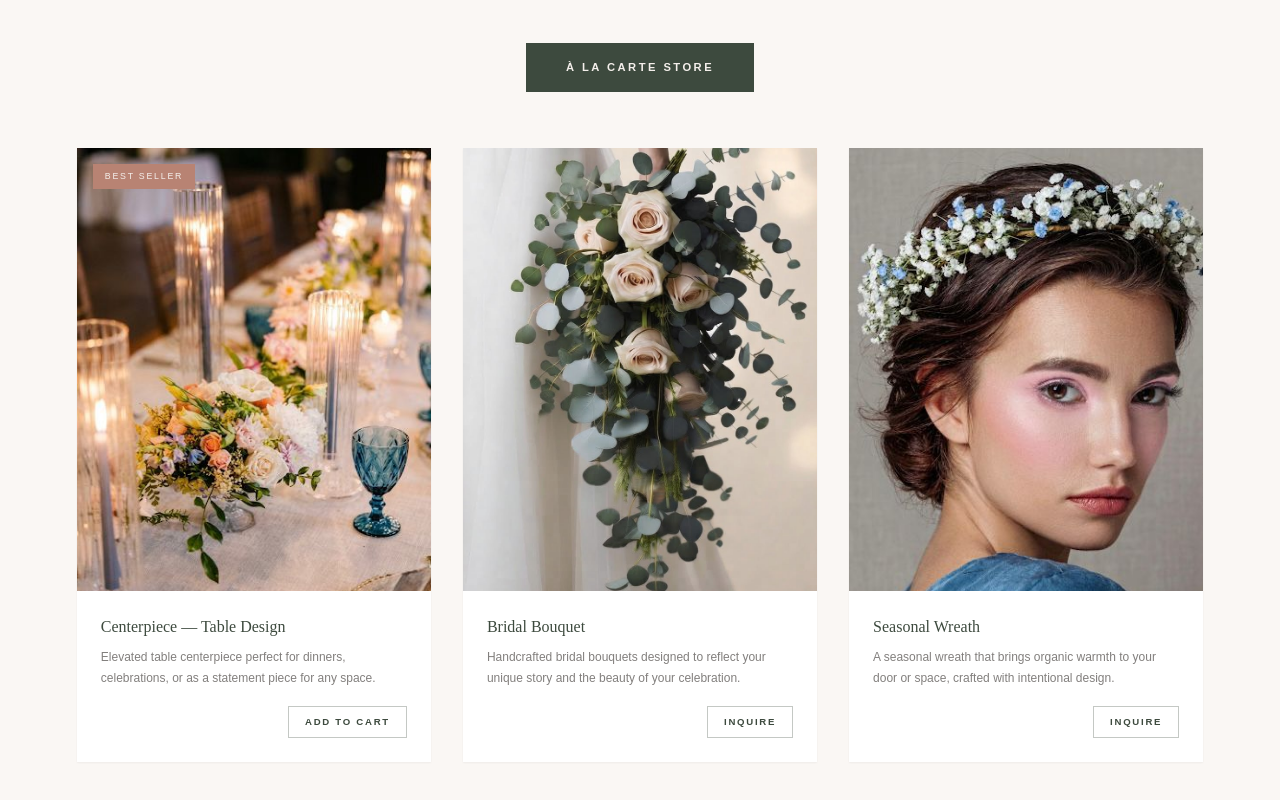
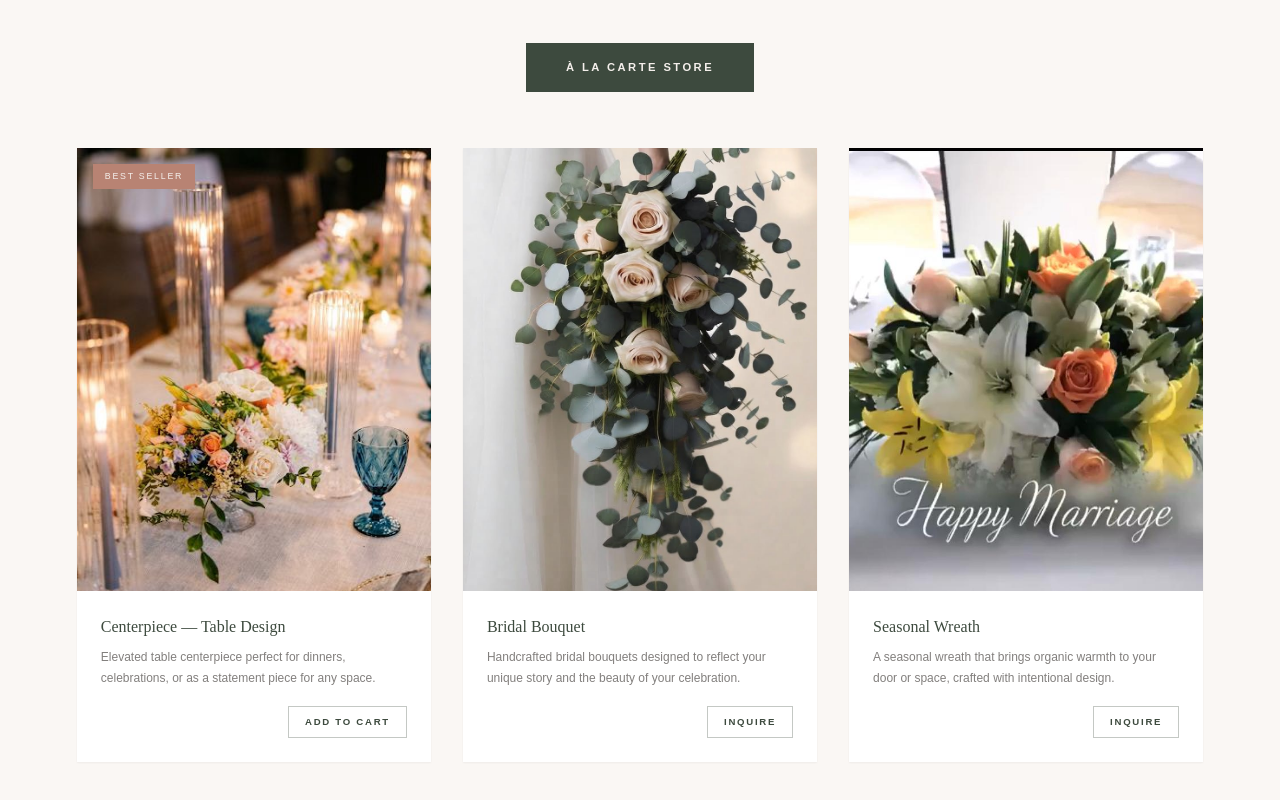
Before and after one commit to Omnix-Solution-Inc/wildflower, a Next.js app: page / in a window 1280 px wide. Shown: the part 4860-5660 px from the top of the page. Built offline with nearby package versions, Linux system fonts and the light colour scheme.

Commit message:
Reemplazar foto 3 (Corona Estacional) en À La Carte Store con nuevo centro de mesa real 'Happy Marriage'

```diff
--- a/src/components/landing/Shop.tsx
+++ b/src/components/landing/Shop.tsx
@@ -24,7 +24,7 @@ const products = [
     inquire: true,
   },
   {
-    img: '/gallery/10_flower_crown.jpg',
+    img: '/gallery/wedding_centerpiece_happy_marriage.jpg',
     name: { en: 'Seasonal Wreath', es: 'Corona Estacional' },
     desc: {
       en: 'A seasonal wreath that brings organic warmth to your door or space, crafted with intentional design.',
```
Also changed, not shown: public/gallery/10_flower_crown.jpg (deleted), public/gallery/wedding_centerpiece_happy_marriage.jpg (added).
